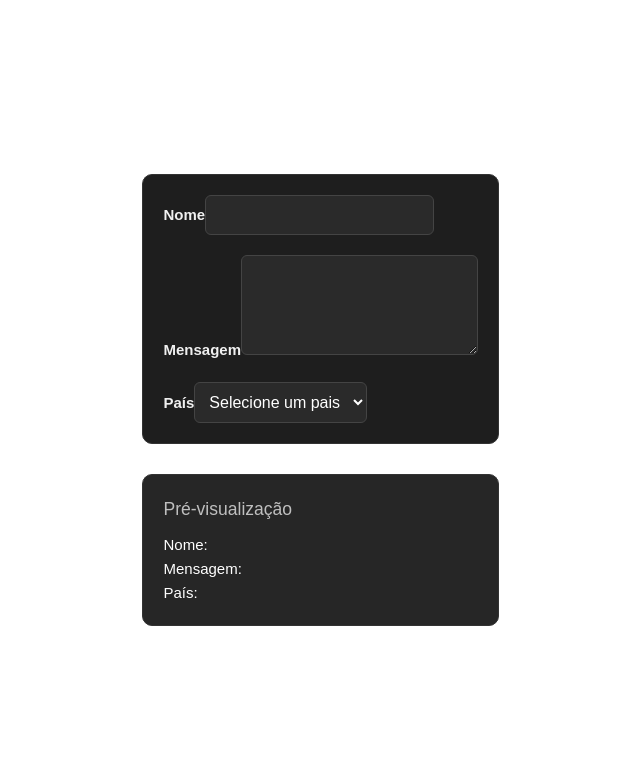
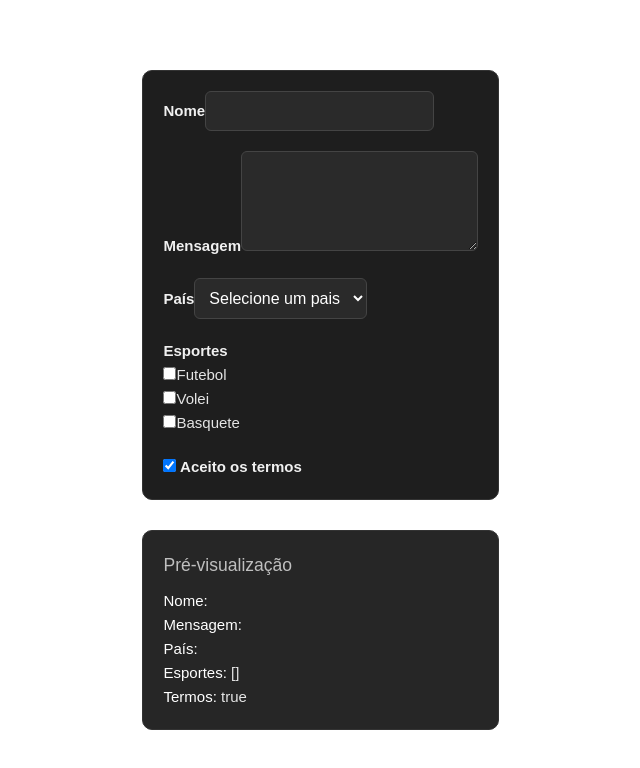
Before and after one commit to luizvelasco/modulo_2, a Vue app: page / in a window 1280 px wide. Shown: the top 768 px of the page, without its empty margins (141-781 px from the left). Built offline with nearby package versions, Linux system fonts and the light colour scheme.

Commit message:
aplicando v-model no checkbox

```diff
--- a/src/App.vue
+++ b/src/App.vue
@@ -2,10 +2,13 @@
 import { ref } from 'vue';
 
 const countries = ['Brasil', 'Australia', 'Japão'];
+const sports = ['Futebol', 'Volei', 'Basquete'];
 const form = ref({
   name: '',
   message: '',
-  country: ''
+  country: '',
+  terms: true,
+  sports: []
 });
 </script>
 
@@ -30,6 +33,23 @@ const form = ref({
           <option v-for="country in countries" :key="country">{{ country }}</option>
         </select>
       </div>
+
+      <div class="form-group">
+        <label for="">Esportes</label>
+        <div v-for="sport in sports" :key="sport">
+          <input v-model="form.sports" type="checkbox" :value="sport">{{ sport }}
+        </div>
+      </div>
+
+      <div class="form-group">
+        <label>
+          <input type="checkbox" v-model="form.terms">
+          Aceito os termos
+        </label>
+
+
+      </div>
+
     </div>
 
     <div class="preview">
@@ -37,6 +57,9 @@ const form = ref({
       <p><strong>Nome:</strong> {{ form.name }}</p>
       <p><strong>Mensagem:</strong> {{ form.message }}</p>
       <p><strong>País:</strong> {{ form.country }}</p>
+      <p><strong>Esportes:</strong> {{ form.sports }}</p>
+      <p><strong>Termos:</strong> {{ form.terms }}</p>
+
     </div>
 
   </div>
```
Also changed, not shown: 1 other file (tests, documents, lock files or other folders).
